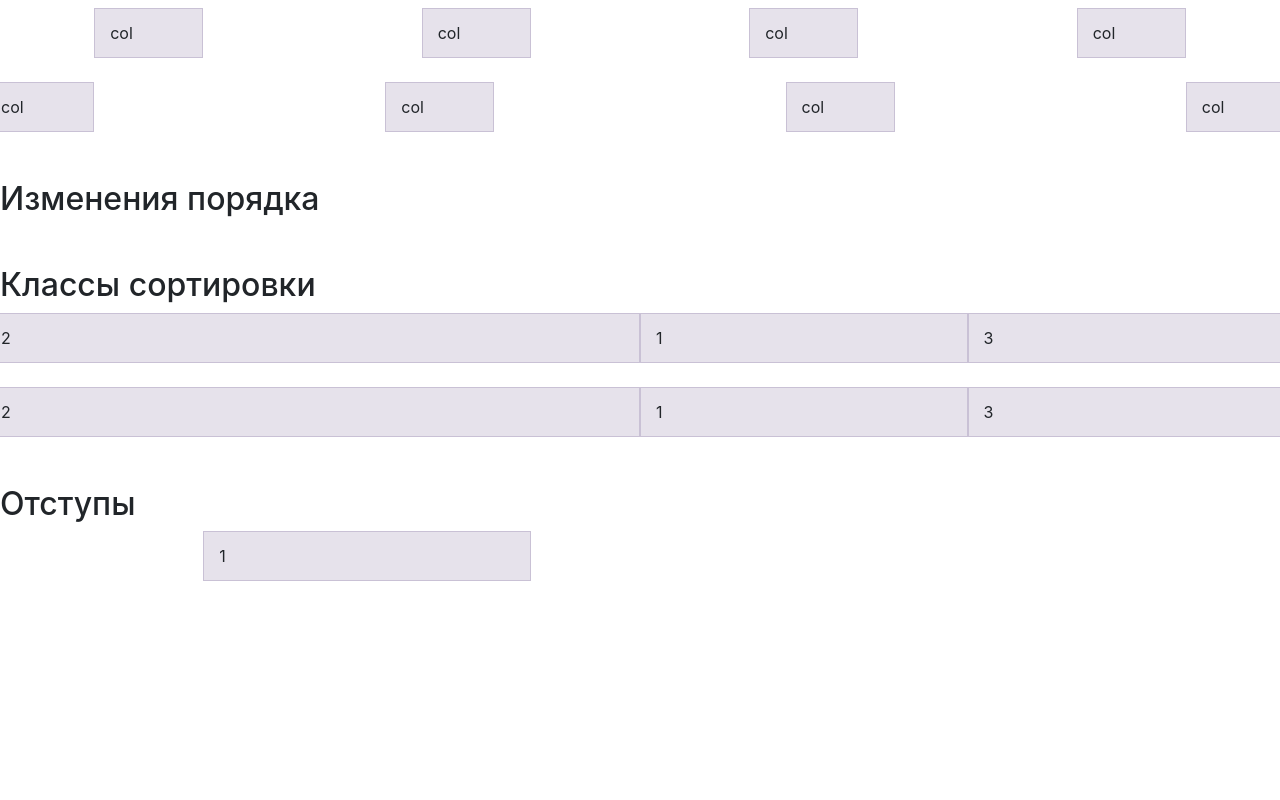
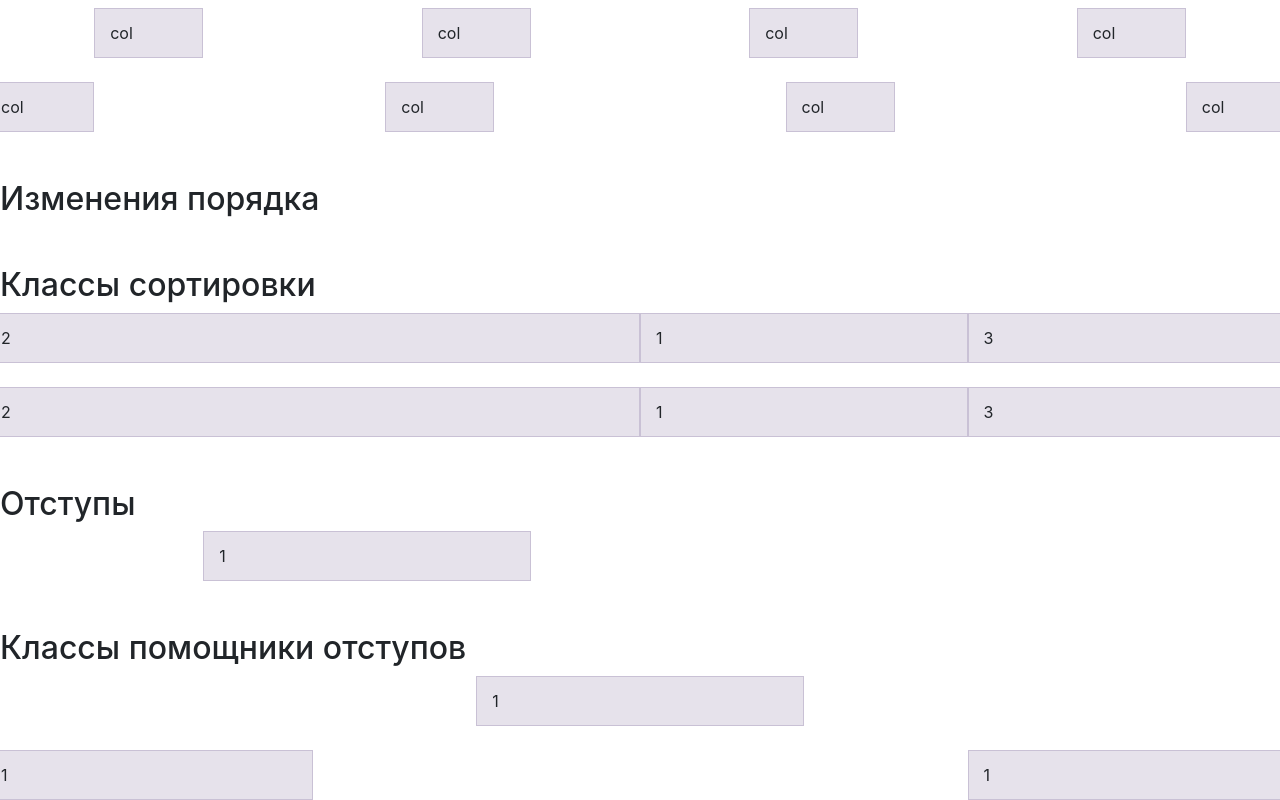
Before and after one commit to AntonVoronezh/Bootstrap-4, a plain HTML site: page index.html in a window 1280 px wide. Shown: the part 2665-3465 px from the top of the page. Before the commit the page ends 3246 px from the top, so only its background shows below. Drawn offline with nearby package versions, Linux system fonts and the light colour scheme.

Commit message:
ml, mr, mt

```diff
--- a/index.html
+++ b/index.html
@@ -192,6 +192,18 @@
       <div class="col-md-3 offset-md-2">1</div>
     </div>
 
+
+    <h2 class="mt-5">Классы помощники отступов</h2>
+    <div class="row">
+      <div class="col-md-3 mr-auto ml-auto">1</div>
+    </div>
+    <br>
+
+    <div class="row">
+      <div class="col-md-3 mr-auto">1</div>
+      <div class="col-md-3">1</div>
+    </div>
+
 </div>
 
   <script src="https://code.jquery.com/jquery-3.3.1.slim.min.js"
```
